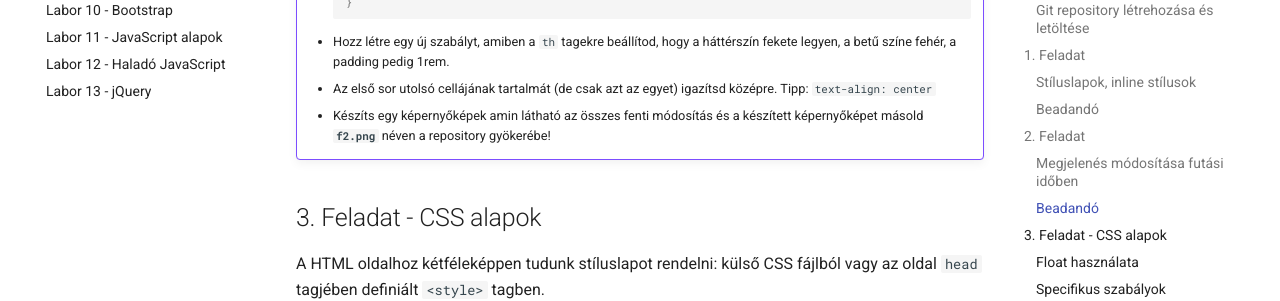
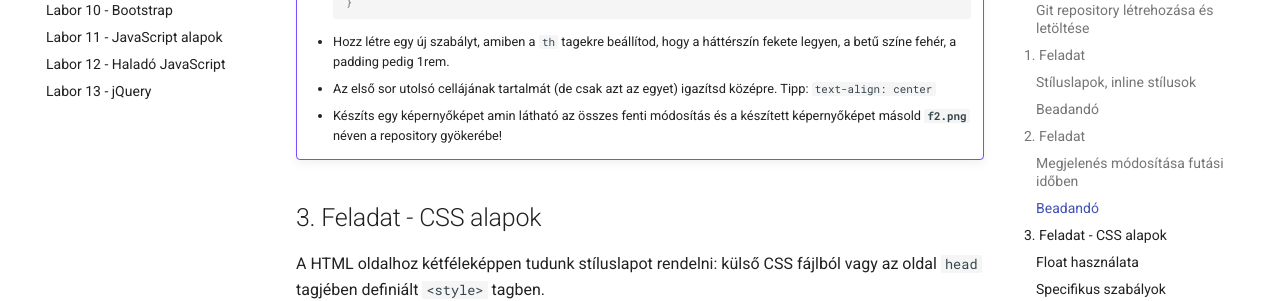
Before and after one commit to VIAUAD02/laborok, an MkDocs documentation site: the page built from docs/laborok/09-css/index.md, in a window 1280 px wide and 900 px high, scrolled down 6264 px. Shown: the part 152-453 px from the top of the window. Built offline with MkDocs 1.6.1 and Material for MkDocs 9.7.7, drawn with Linux system fonts in a browser that asks for light colours; comment, search, counter and statistics services are not loaded.

Commit message:
fix typo in css lab

````diff
--- a/docs/laborok/09-css/index.md
+++ b/docs/laborok/09-css/index.md
@@ -163,7 +163,7 @@ Lehetőség van esetenként több szabály aggregált megadására is ún. short
     ```
     * Hozz létre egy új szabályt, amiben a `th` tagekre beállítod, hogy a háttérszín fekete legyen, a betű színe fehér, a padding pedig 1rem.
     * Az első sor utolsó cellájának tartalmát (de csak azt az egyet) igazítsd középre. Tipp: `text-align: center`
-    * Készíts egy képernyőképek amin látható az összes fenti módosítás és a készített képernyőképet másold **`f2.png`** néven a repository gyökerébe!
+    * Készíts egy képernyőképet amin látható az összes fenti módosítás és a készített képernyőképet másold **`f2.png`** néven a repository gyökerébe!
 
 ## 3. Feladat - CSS alapok
 
````
